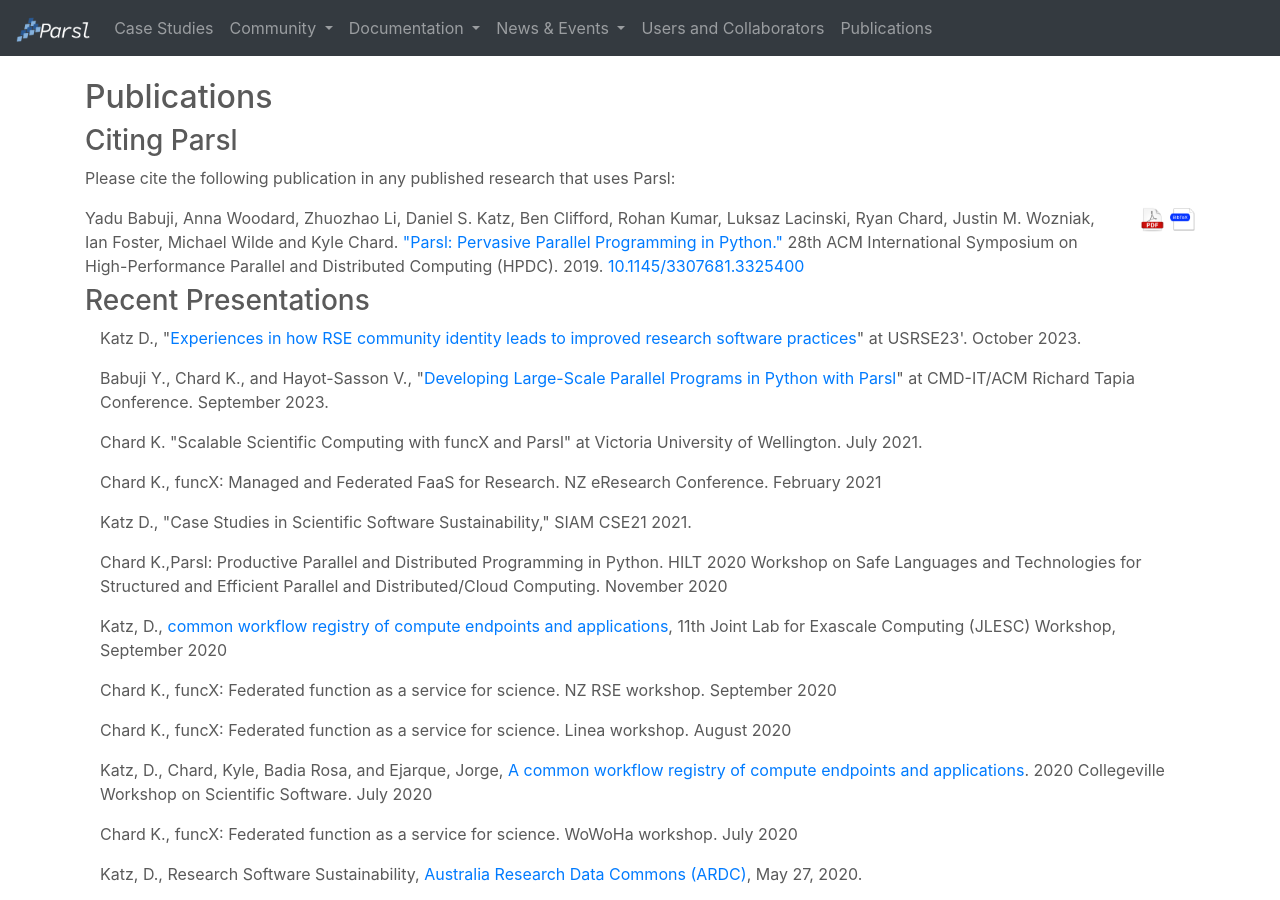
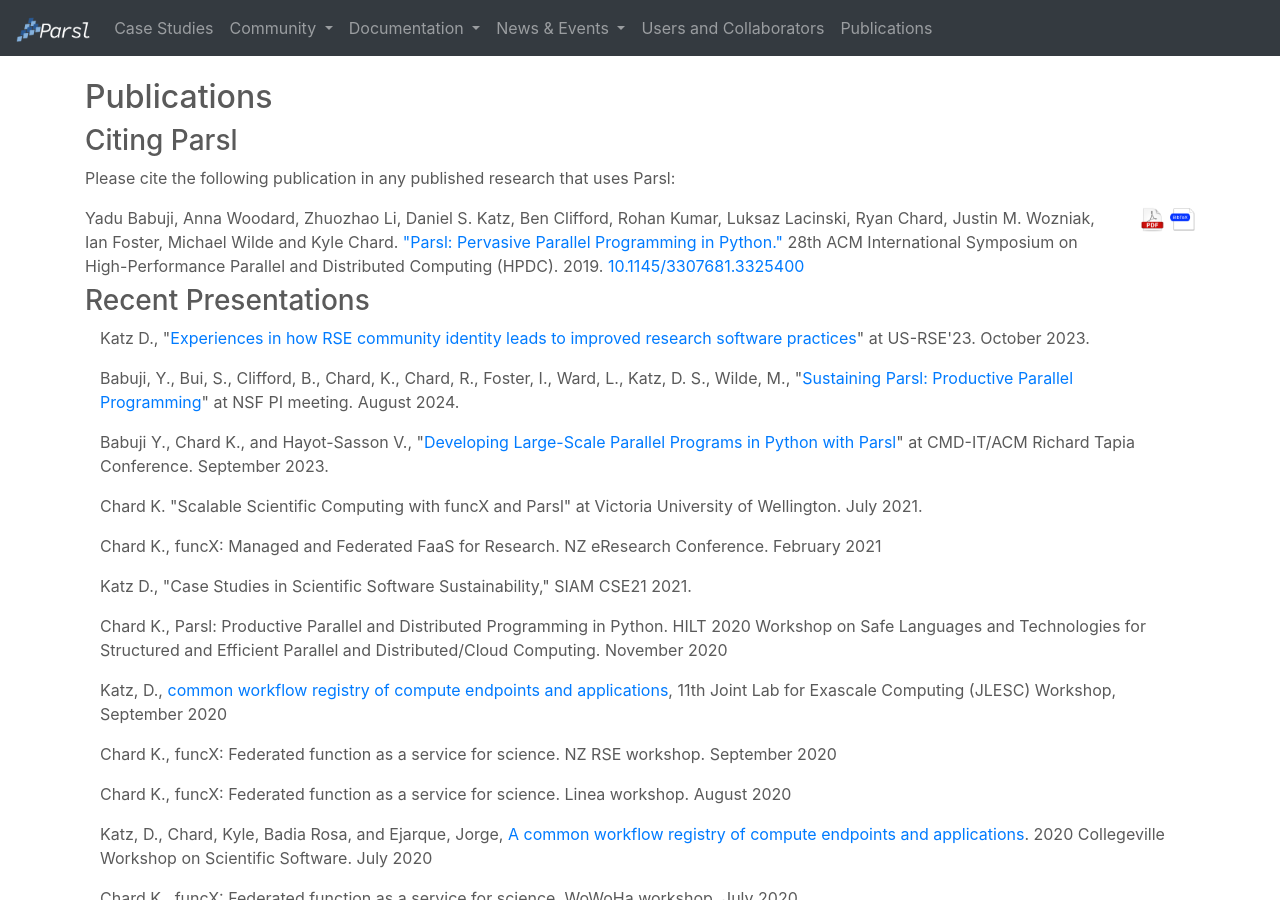
Before and after one commit to Parsl/parsl.github.io, a Jekyll site: the page built from publications.html, in a window 1280 px wide and 900 px high. Built offline with Jekyll 4.4.1, drawn with Linux system fonts in a browser that asks for light colours.

Commit message:
adding PI meeting poster to publications.html

```diff
--- a/publications.html
+++ b/publications.html
@@ -146,12 +146,14 @@
 		<h3>Recent Presentations</h3>
                 <div class="media col-sm-12">
                     <div class="media-body">
-			<p>Katz D., "<a href="https://doi.org/10.5281/zenodo.10009616" target=_blank">Experiences in how RSE community identity leads to improved research software practices</a>" at USRSE23'. October 2023.</p>
+			<p>Katz D., "<a href="https://doi.org/10.5281/zenodo.10009616" target=_blank">Experiences in how RSE community identity leads to improved research software practices</a>" at US-RSE'23. October 2023.</p>
+			<p>Babuji, Y., Bui, S., Clifford, B., Chard, K., Chard, R., Foster, I., Ward, L., Katz, D. S., Wilde, M.,
+				"<a href="https://doi.org/10.6084/m9.figshare.26661619.v1" target=_blank">Sustaining Parsl: Productive Parallel Programming</a>" at NSF PI meeting. August 2024.</p>
 			<p>Babuji Y., Chard K., and Hayot-Sasson V., "<a href="https://tapiaconference.cmd-it.org/attend/presentation/?id=psub127&sess=sess190" target="_blank">Developing Large-Scale Parallel Programs in Python with Parsl</a>" at CMD-IT/ACM Richard Tapia Conference. September 2023.
 			<p>Chard K.  "Scalable Scientific Computing with funcX and Parsl" at Victoria University of Wellington. July 2021.</p>
    			<p>Chard K., funcX: Managed and Federated FaaS for Research. NZ eResearch Conference. February 2021</p>
 			<p>Katz D., "Case Studies in Scientific Software Sustainability," SIAM CSE21 2021.<p>
-			<p>Chard K.,Parsl: Productive Parallel and Distributed Programming in Python. HILT 2020 Workshop on Safe Languages and Technologies for Structured and Efficient Parallel and Distributed/Cloud Computing. November 2020</p>
+			<p>Chard K., Parsl: Productive Parallel and Distributed Programming in Python. HILT 2020 Workshop on Safe Languages and Technologies for Structured and Efficient Parallel and Distributed/Cloud Computing. November 2020</p>
 			<p>Katz, D.,  <a href='https://indico.bnl.gov/event/9023/contributions/40346/>Research Software Sustainability</a> at the Future Trends in Nuclear Physics Computing Workshop, September 2020</p>
 			<p>Katz, D.,  <a href='https://doi.org/10.5281/zenodo.4020518'> common workflow registry of compute endpoints and applications</a>,  11th Joint Lab for Exascale Computing (JLESC) Workshop, September 2020</p>
 			<p>Chard K., funcX: Federated function as a service for science. NZ RSE workshop. September 2020</p>
```
